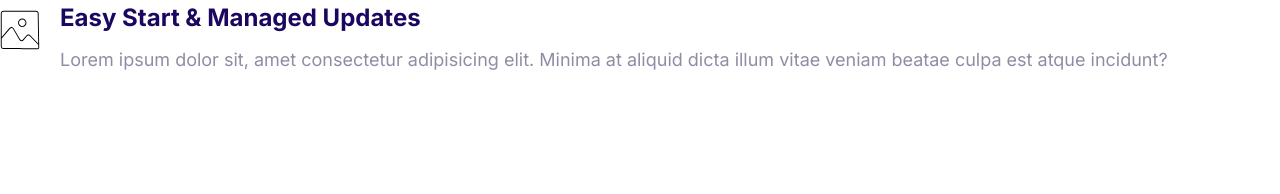
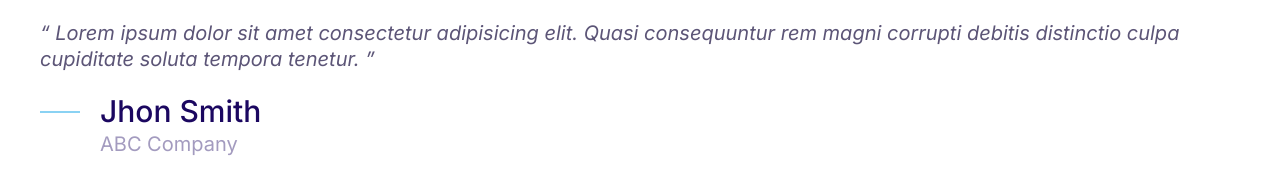
Before and after one commit to SaBA26-void/saba_moshify, a plain HTML site: page index.html in a window 1280 px wide. Drawn offline with Linux system fonts and the light colour scheme.

Commit message:
Build the Quote component.

```diff
--- a/CSS/styles.css
+++ b/CSS/styles.css
@@ -4,6 +4,7 @@
   --color-accent: #ff3400;
   --color-headings: #1b0760;
   --color-body: #918ca4;
+  --color-body-darker: #5c5577;
   --color-border: #ccc;
   --border-radius: 30px;
 }
@@ -391,3 +392,53 @@ a {
 .media__image {
   margin-top: 1rem;
 }
+
+/*  */
+/* Quotes */
+.quote {
+  font-size: 3rem;
+  font-style: italic;
+  color: var(--color-body-darker);
+  line-height: 1.3;
+}
+
+.quote__text::before {
+  content: open-quote;
+}
+
+.quote__text::after {
+  content: close-quote;
+}
+
+.quote .quote__author {
+  font-size: 3rem;
+  font-weight: 500;
+  font-style: normal;
+  margin-bottom: 0;
+}
+
+.quote .quote__organization {
+  font-size: 2rem;
+  font-style: normal;
+  color: var(--color-headings);
+  opacity: 0.4;
+}
+
+.quote__line {
+  position: relative;
+  bottom: 10px;
+}
+
+@media screen and (min-width: 1024px) {
+  .quote {
+    font-size: 2rem;
+  }
+
+  .quote__author {
+    font-size: 2.4rem;
+  }
+
+  .quote__organization {
+    font-size: 1.6rem;
+  }
+}
--- a/index.html
+++ b/index.html
@@ -14,19 +14,25 @@
     <link rel="stylesheet" href="css/styles.css" />
   </head>
   <body>
+    <blockquote class="quote">
+      <p class="quote__text">
+        Lorem ipsum dolor sit amet consectetur adipisicing elit. Quasi
+        consequuntur rem magni corrupti debitis distinctio culpa cupiditate
+        soluta tempora tenetur.
+      </p>
+      <footer>
         <div class="media">
           <div class="media__image">
-        <svg class="icon icon--primary">
-          <use xlink:href="images/sprite.svg#snap"></use>
+            <svg class="icon icon--primary quote__line">
+              <use xlink:href="images/sprite.svg#line"></use>
             </svg>
           </div>
           <div class="media__body">
-        <h3 class="media__title">Easy Start & Managed Updates</h3>
-        <p>
-          Lorem ipsum dolor sit, amet consectetur adipisicing elit. Minima at
-          aliquid dicta illum vitae veniam beatae culpa est atque incidunt?
-        </p>
+            <h3 class="media__title quote__author">Jhon Smith</h3>
+            <p class="quote__organization">ABC Company</p>
           </div>
         </div>
+      </footer>
+    </blockquote>
   </body>
 </html>
```
Also changed, not shown: components/Quotes.html (added, +20 -0 lines). Lines whose indentation alone changed are shown as unchanged.
